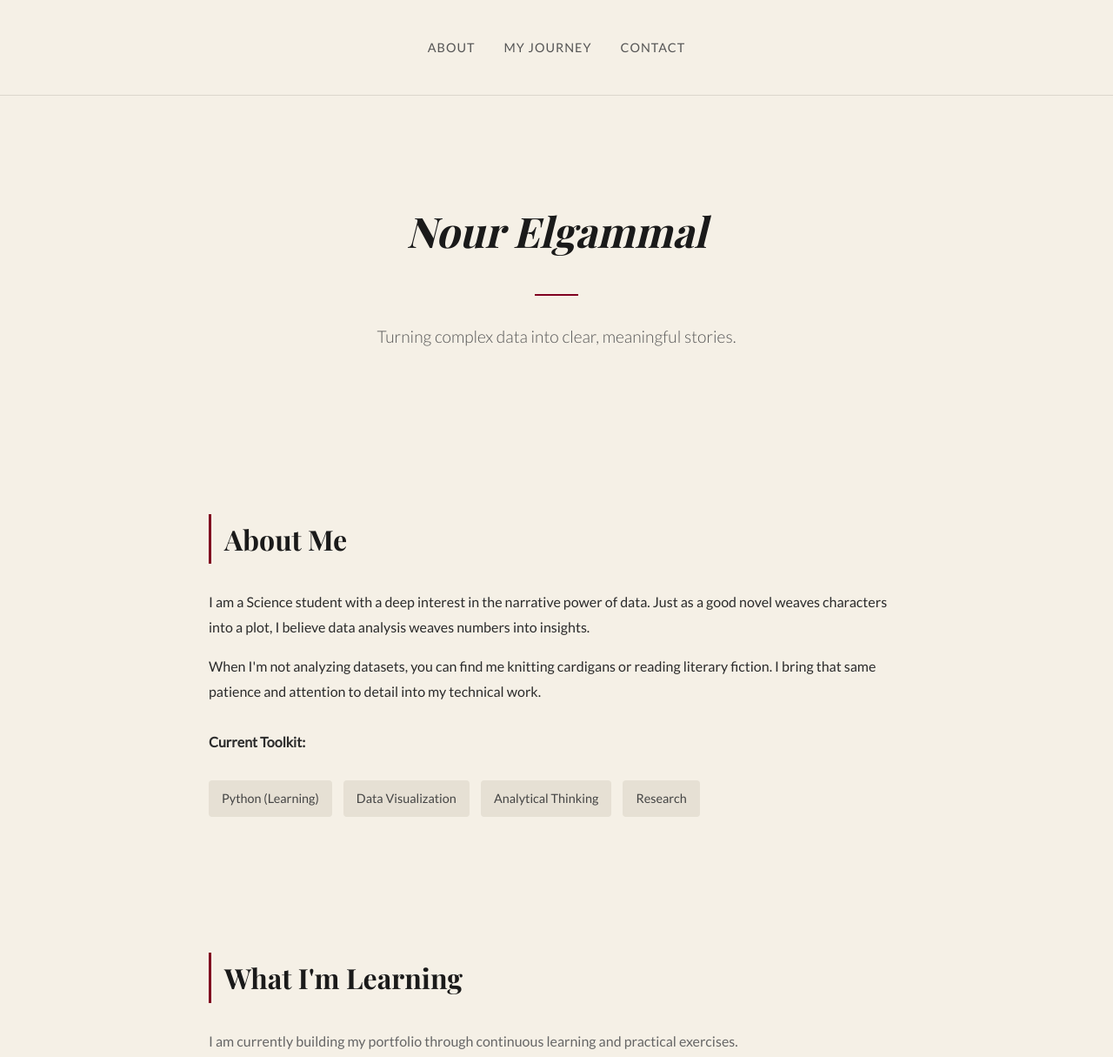
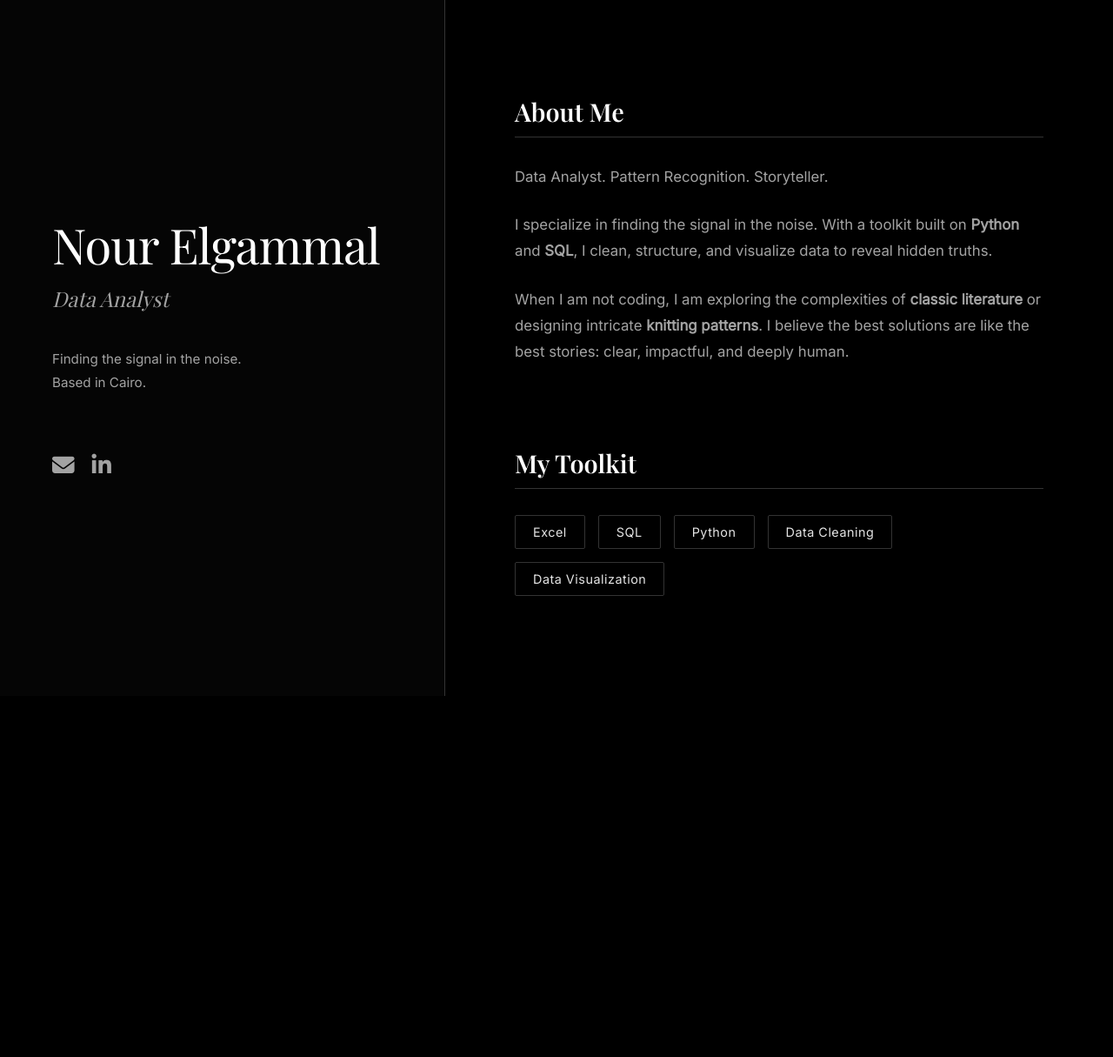
Before and after one commit to Nour-Elgammal/Nour-Elgammal.github.io, a plain HTML site: page index.html in a window 1280 px wide. Shown: the top 1215 px of the page at 87% size. After the commit the page ends 800 px from the top, so only its background shows below. Drawn offline with nearby package versions, Linux system fonts and the light colour scheme; a web font is replaced by a local one.

Commit message:
Update index.html

```diff
--- a/index.html
+++ b/index.html
@@ -3,206 +3,262 @@
 <head>
     <meta charset="UTF-8">
     <meta name="viewport" content="width=device-width, initial-scale=1.0">
-    <title>Nour Elgammal | Data Storyteller</title>
-    <link href="https://fonts.googleapis.com/css2?family=Playfair+Display:ital,wght@0,400;0,700;1,400&family=Lato:wght@300;400&display=swap" rel="stylesheet">
+    <title>Nour Elgammal | Data Analyst</title>
+
+    <link href="https://fonts.googleapis.com/css2?family=Playfair+Display:ital,wght@0,400;0,600;1,400&family=Inter:wght@300;400&display=swap" rel="stylesheet">
+
+    <link rel="stylesheet" href="https://cdnjs.cloudflare.com/ajax/libs/font-awesome/6.4.0/css/all.min.css">
+
     <style>
-        /* The "Dark Academia" Palette */
+        /* --- THE NOIR THEME VARIABLES --- */
         :root {
-            --bg-color: #f5f0e6;       /* Old Paper / Cream */
-            --text-color: #2b2b2b;     /* Soft Black / Charcoal */
-            --accent-color: #800020;   /* Burgundy (Deep Red) */
-            --border-color: #dcd6cc;
+            --bg-color: #000000;       /* Pitch Black */
+            --text-main: #e5e5e5;      /* Silver / Off-White */
+            --text-muted: #a3a3a3;     /* Darker Silver for descriptions */
+            --border-color: #333333;   /* Subtle dark borders */
+            --accent-silver: #c0c0c0;  /* Bright Silver for hover effects */
         }
 
+        * { box-sizing: border-box; }
+
         body {
-            font-family: 'Lato', sans-serif;
-            background-color: var(--bg-color);
-            color: var(--text-color);
             margin: 0;
             padding: 0;
-            line-height: 1.8;
+            background-color: var(--bg-color);
+            color: var(--text-main);
+            font-family: 'Inter', sans-serif;
+            height: 100vh; /* Full viewport height */
+            overflow: hidden; /* Prevents double scrolling on desktop */
+        }
+
+        /* --- SPLIT SCREEN LAYOUT --- */
+        .container {
+            display: flex;
+            height: 100vh;
+        }
+
+        /* Left Side: Fixed Identity */
+        .left-panel {
+            width: 40%;
+            padding: 80px 60px;
+            display: flex;
+            flex-direction: column;
+            justify-content: center;
+            border-right: 1px solid var(--border-color);
+            background: #050505; /* Very subtle contrast */
+        }
+
+        /* Right Side: Scrollable Content */
+        .right-panel {
+            width: 60%;
+            overflow-y: auto; /* Allows scrolling */
+            padding: 80px 80px;
+            scroll-behavior: smooth;
         }
 
         /* Typography */
-        h1, h2, h3 {
+        h1 {
             font-family: 'Playfair Display', serif;
-            color: #1a1a1a;
+            font-size: 3.5rem;
+            margin: 0;
+            font-weight: 400;
+            letter-spacing: -1px;
+            color: white;
+            line-height: 1.1;
         }
 
-        /* Navigation */
-        nav {
-            padding: 40px 10%;
-            text-align: center;
-            border-bottom: 1px solid var(--border-color);
+        h2 {
+            font-family: 'Playfair Display', serif;
+            font-size: 1.5rem;
+            margin-top: 15px;
+            color: var(--text-muted);
+            font-style: italic;
+            font-weight: 400;
         }
 
-        nav a {
-            margin: 0 15px;
-            text-decoration: none;
-            color: #555;
-            font-size: 0.9rem;
-            letter-spacing: 1px;
-            text-transform: uppercase;
-            transition: color 0.3s;
+        h3 {
+            font-family: 'Playfair Display', serif;
+            font-size: 1.8rem;
+            margin-bottom: 30px;
+            color: white;
+            border-bottom: 1px solid var(--border-color);
+            padding-bottom: 10px;
         }
 
-        nav a:hover { color: var(--accent-color); border-bottom: 1px solid var(--accent-color); }
-
-        /* Header */
-        header {
-            text-align: center;
-            padding: 80px 20px;
-            max-width: 700px;
-            margin: auto;
+        p {
+            line-height: 1.8;
+            color: var(--text-muted);
+            font-size: 1.05rem;
+            margin-bottom: 25px;
         }
 
-        header h1 {
-            font-size: 3rem;
-            margin-bottom: 10px;
-            font-style: italic;
+        /* --- CONTACT ICONS (Top Left) --- */
+        .social-icons {
+            margin-top: 40px;
+            display: flex;
+            gap: 20px;
         }
 
-        header p {
-            font-size: 1.2rem;
-            color: #555;
-            font-weight: 300;
+        .social-icons a {
+            color: var(--text-muted);
+            font-size: 1.6rem;
+            transition: color 0.3s, transform 0.3s;
+            text-decoration: none;
         }
 
-        .separator {
-            width: 50px;
-            height: 2px;
-            background-color: var(--accent-color);
-            margin: 30px auto;
+        .social-icons a:hover {
+            color: var(--accent-silver);
+            transform: translateY(-3px);
         }
 
-        /* Sections */
-        .section {
-            max-width: 800px;
-            margin: auto;
-            padding: 60px 20px;
+        /* --- TOOLBOX (Elegant Tags) --- */
+        .toolbox-grid {
+            display: flex;
+            flex-wrap: wrap;
+            gap: 15px;
+            margin-bottom: 60px;
         }
 
-        .section-title {
-            font-size: 2rem;
-            margin-bottom: 30px;
-            border-left: 3px solid var(--accent-color);
-            padding-left: 15px;
+        .skill-tag {
+            border: 1px solid var(--border-color);
+            padding: 10px 20px;
+            border-radius: 2px;
+            font-size: 0.9rem;
+            letter-spacing: 0.5px;
+            color: var(--text-main);
+            transition: border-color 0.3s, color 0.3s;
         }
 
-        /* Skills & Learning */
-        .skill-tag {
-            display: inline-block;
-            background: #e6e0d4;
-            padding: 8px 15px;
-            margin-right: 10px;
-            margin-bottom: 10px;
-            border-radius: 4px;
-            font-size: 0.9rem;
-            color: #444;
+        .skill-tag:hover {
+            border-color: var(--accent-silver);
+            color: white;
+            cursor: default;
         }
 
-        .learning-item {
-            margin-bottom: 25px;
-            padding-bottom: 25px;
-            border-bottom: 1px solid var(--border-color);
+        /* --- PROJECTS SECTION --- */
+        .project-card {
+            margin-bottom: 40px;
+            padding: 30px;
+            border: 1px solid var(--border-color);
+            background: rgba(255, 255, 255, 0.02);
+            transition: border-color 0.3s;
         }
 
-        .learning-item h3 { margin-top: 0; margin-bottom: 5px; }
-        .learning-item span { font-size: 0.85rem; color: #777; text-transform: uppercase; letter-spacing: 1px; }
-
-        /* Contact Section */
-        .contact-links a {
-            display: inline-block;
-            margin: 10px 20px;
-            color: var(--accent-color);
-            font-weight: bold;
-            text-decoration: none;
-            font-size: 1.1rem;
-            border-bottom: 1px solid transparent;
-            transition: border 0.3s;
+        .project-card:hover {
+            border-color: var(--text-muted);
         }
 
-        .contact-links a:hover {
-            border-bottom: 1px solid var(--accent-color);
+        .project-title {
+            font-family: 'Playfair Display', serif;
+            font-size: 1.4rem;
+            color: white;
+            margin-top: 0;
+            margin-bottom: 10px;
         }
 
-        footer {
+        .project-link {
+            display: inline-block;
+            margin-top: 15px;
+            color: white;
+            text-decoration: none;
+            border-bottom: 1px solid white;
+            font-size: 0.9rem;
+            padding-bottom: 2px;
+            transition: opacity 0.3s;
+        }
+
+        .project-link:hover { opacity: 0.7; }
+
+        /* Placeholder Style */
+        .coming-soon {
             text-align: center;
             padding: 50px;
-            font-size: 0.9rem;
-            color: #888;
-            border-top: 1px solid var(--border-color);
-            margin-top: 50px;
+            border: 1px dashed var(--border-color);
+            color: var(--text-muted);
+            font-family: 'Playfair Display', serif;
+            font-style: italic;
+            opacity: 0.6;
+        }
+
+        /* --- RESPONSIVE (Mobile) --- */
+        @media (max-width: 900px) {
+            .container { flex-direction: column; height: auto; }
+            .left-panel, .right-panel { width: 100%; padding: 50px 30px; }
+            .left-panel { border-right: none; border-bottom: 1px solid var(--border-color); text-align: center; }
+            .social-icons { justify-content: center; }
+            body { overflow: auto; }
         }
     </style>
 </head>
 <body>
 
-    <nav>
-        <a href="#about">About</a>
-        <a href="#learning">My Journey</a>
-        <a href="#contact">Contact</a>
-    </nav>
+    <div class="container">
 
-    <header>
+        <div class="left-panel">
             <h1>Nour Elgammal</h1>
-        <div class="separator"></div>
-        <p>Turning complex data into clear, meaningful stories.</p>
-    </header>
+            <h2>Data Analyst</h2>
 
-    <section id="about" class="section">
-        <h2 class="section-title">About Me</h2>
+            <p style="margin-top: 20px; font-size: 0.95rem; max-width: 400px;">
+                Finding the signal in the noise. <br>
+                Based in Cairo.
+            </p>
+
+            <div class="social-icons">
+                <a href="mailto:nour.elgamal152@gmail.com" title="Email Me">
+                    <i class="fas fa-envelope"></i>
+                </a>
+                <a href="https://www.linkedin.com/in/nour-ali-elgamal" target="_blank" title="LinkedIn Profile">
+                    <i class="fab fa-linkedin-in"></i>
+                </a>
+            </div>
+        </div>
+
+        <div class="right-panel">
+
+            <section id="about">
+                <h3>About Me</h3>
                 <p>
-            I am a Science student with a deep interest in the narrative power of data. Just as a good novel weaves characters into a plot, I believe data analysis weaves numbers into insights.
+                    Data Analyst. Pattern Recognition. Storyteller.
                 </p>
                 <p>
-            When I'm not analyzing datasets, you can find me knitting cardigans or reading literary fiction. I bring that same patience and attention to detail into my technical work.
+                    I specialize in finding the signal in the noise. With a toolkit built on <strong>Python</strong> and <strong>SQL</strong>, I clean, structure, and visualize data to reveal hidden truths.
                 </p>
-        <div style="margin-top: 30px;">
-            <strong>Current Toolkit:</strong><br><br>
-            <span class="skill-tag">Python (Learning)</span>
-            <span class="skill-tag">Data Visualization</span>
-            <span class="skill-tag">Analytical Thinking</span>
-            <span class="skill-tag">Research</span>
+                <p>
+                    When I am not coding, I am exploring the complexities of <strong>classic literature</strong> or designing intricate <strong>knitting patterns</strong>. I believe the best solutions are like the best stories: clear, impactful, and deeply human.
+                </p>
+            </section>
+
+            <br><br>
+
+            <section id="toolbox">
+                <h3>My Toolkit</h3>
+                <div class="toolbox-grid">
+                    <div class="skill-tag">Excel</div>
+                    <div class="skill-tag">SQL</div>
+                    <div class="skill-tag">Python</div>
+                    <div class="skill-tag">Data Cleaning</div>
+                    <div class="skill-tag">Data Visualization</div>
                 </div>
             </section>
 
-    <section id="learning" class="section">
-        <h2 class="section-title">What I'm Learning</h2>
-        <p style="margin-bottom: 40px; color: #666;">I am currently building my portfolio through continuous learning and practical exercises.</p>
+            <br><br>
 
-        <div class="learning-item">
-            <span>In Progress</span>
-            <h3>Python for Data Science</h3>
-            <p>Mastering libraries like Pandas and NumPy to clean and manipulate raw data efficiently.</p>
+            <section id="projects">
+                <h3>Selected Works</h3>
+
+                <div class="coming-soon">
+                    Currently curating data stories.<br>
+                    Projects coming soon.
                 </div>
 
-        <div class="learning-item">
-            <span>Interest</span>
-            <h3>Data Visualization</h3>
-            <p>Exploring how to present data visually to make it accessible and impactful for decision-making.</p>
-        </div>
-
-        <div class="learning-item">
-            <span>Academic Background</span>
-            <h3>Scientific Research Methods</h3>
-            <p>Applying rigorous scientific methods from my university studies to data problems.</p>
-        </div>
                 </section>
 
-    <section id="contact" class="section" style="text-align: center;">
-        <h2 class="section-title" style="border: none; padding: 0;">Let's Connect</h2>
-        <p>I am open to internships and entry-level opportunities in data analysis.</p>
-        <br>
-        <div class="contact-links">
-            <a href="mailto:nour.elgamal152@gmail.com">Email Me</a>
-            <a href="https://www.linkedin.com/in/nour-ali-elgamal" target="_blank">LinkedIn Profile</a>
+            <br><br><br>
+
+            <p style="font-size: 0.8rem; opacity: 0.5;">© 2026 Nour Elgammal</p>
+
         </div>
-    </section>
-
-    <footer>
-        <p>&copy; 2026 Nour Elgammal</p>
-    </footer>
+    </div>
 
 </body>
 </html>
```
Lines whose indentation alone changed are shown as unchanged.
